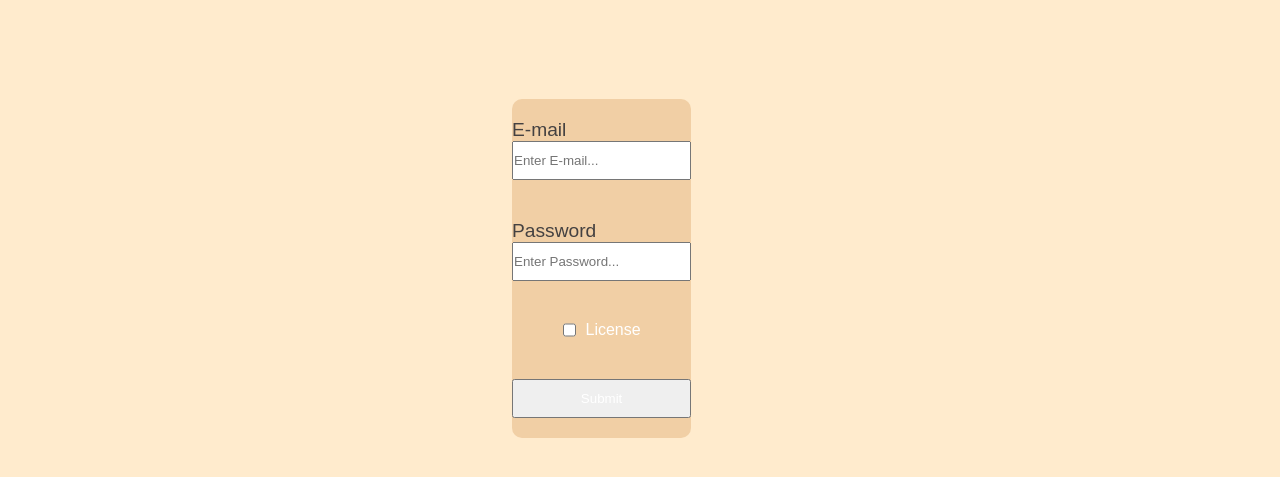
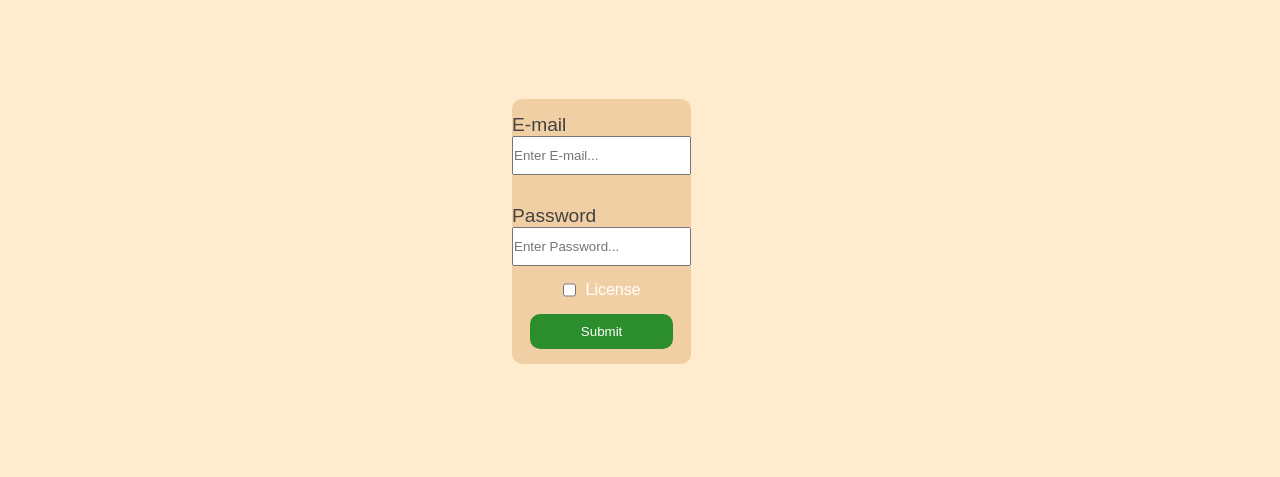
Before and after one commit to OleksandrTEB/Main_Project, a plain HTML site: page Login/index.html in a window 1280 px wide. Shown: the part 39-516 px from the top of the page. Drawn offline with Linux system fonts and the light colour scheme.

Commit message:
style.css

```diff
--- a/Login/style.css
+++ b/Login/style.css
@@ -16,7 +16,7 @@ section > form {
 section > form > div {
     display: flex;
     flex-direction: column;
-    padding: 20px 0px;
+    padding: 15px 0px;
 }
 input {
     padding: 10px 0px;
@@ -29,7 +29,25 @@ input {
     display: flex;
     flex-flow: row wrap;
     margin: 0 auto;
+    padding: 0;
 }
 input[type="checkbox"] {
     margin-right: 10px;
 }
+.d_submit {
+    margin: 0 auto;
+    width: 80%;
+    border-radius: 20px;
+}
+input[type="button"] {
+    background-color: transparent;
+    border: none;
+    background-color: rgb(44, 141, 44);
+    border-radius: 10px;
+}
+input[type="button"]:hover {
+    background-color: rgb(20, 97, 20);
+}
+input[type="button"]:active {
+    background-color: green;
+}
```
